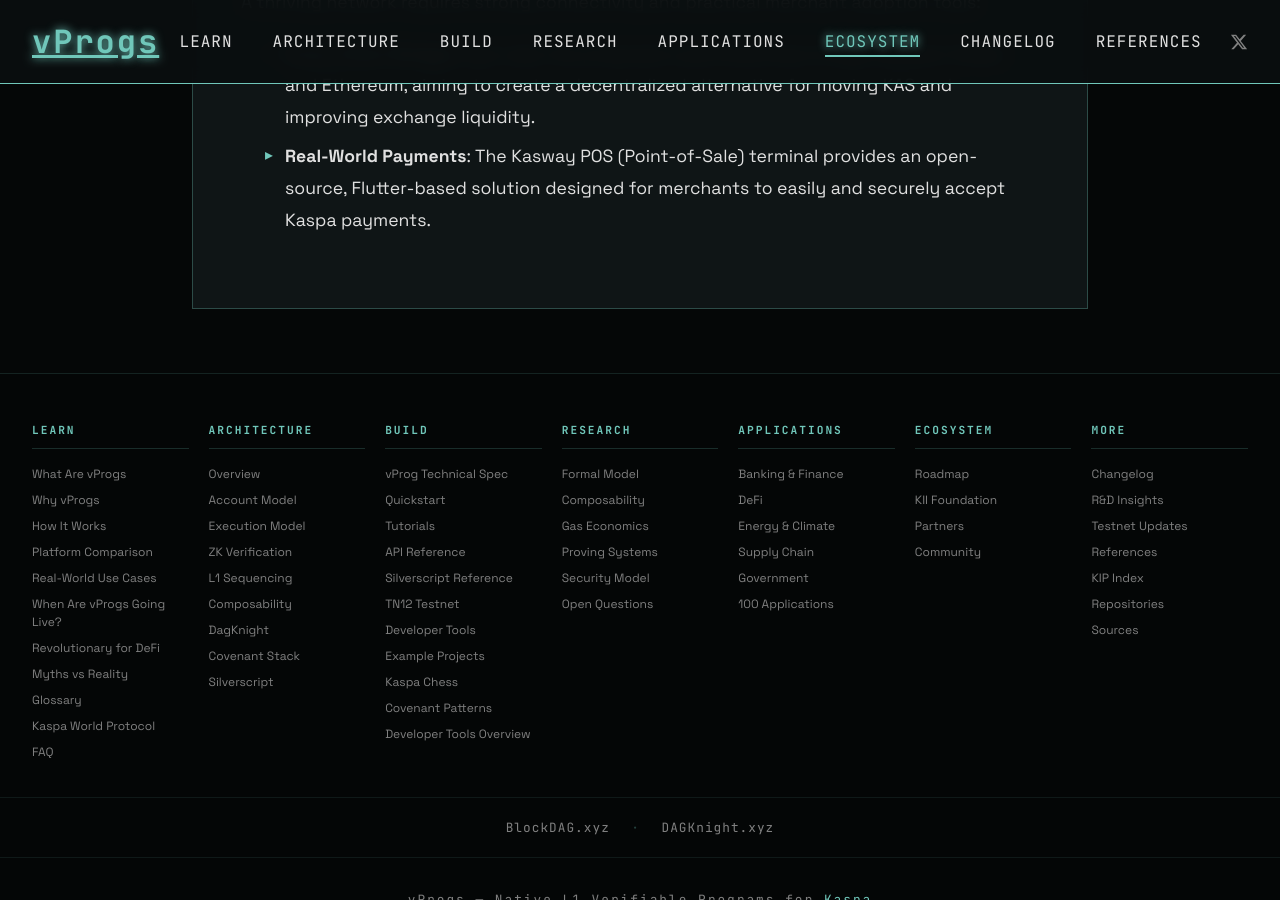
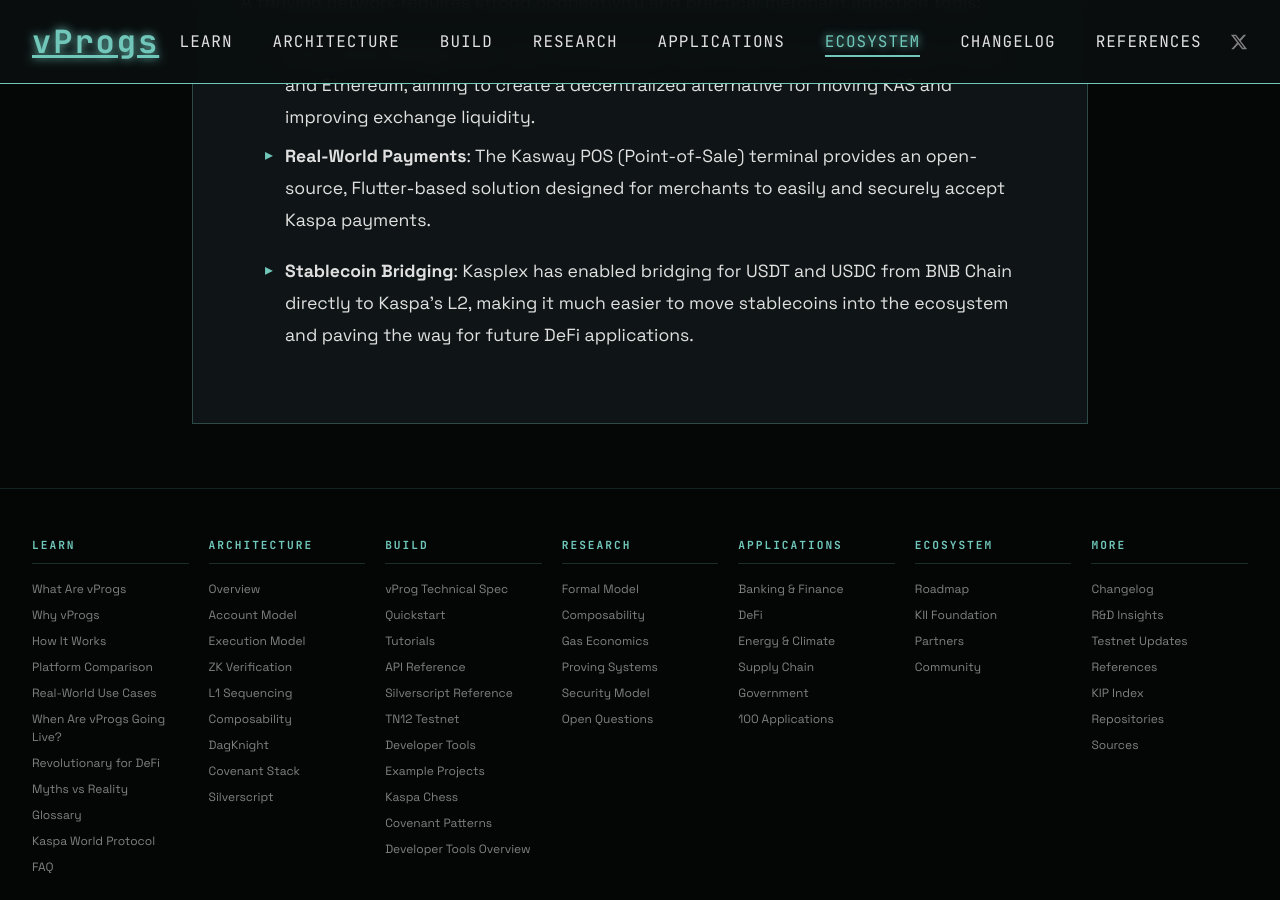
Before and after one commit to creative-inference/vprogs.xyz, a Jekyll site: the page built from ecosystem/ecosystem-overview.md, in a window 1280 px wide and 900 px high, scrolled down 796 px. Built offline with Jekyll 4.4.1, drawn with Linux system fonts in a browser that asks for light colours.

Commit message:
Add Kasplex stablecoin bridging to infrastructure [auto]

```diff
--- a/ecosystem/ecosystem-overview.md
+++ b/ecosystem/ecosystem-overview.md
@@ -18,3 +18,5 @@
 A thriving network requires strong connectivity and practical merchant adoption tools:
 - **Cross-Chain Bridges**: Igra Labs has proposed a permissionless bridge between Kaspa and Ethereum, aiming to create a decentralized alternative for moving KAS and improving exchange liquidity.
 - **Real-World Payments**: The Kasway POS (Point-of-Sale) terminal provides an open-source, Flutter-based solution designed for merchants to easily and securely accept Kaspa payments.
+
+- **Stablecoin Bridging**: Kasplex has enabled bridging for USDT and USDC from BNB Chain directly to Kaspa's L2, making it much easier to move stablecoins into the ecosystem and paving the way for future DeFi applications.
```
